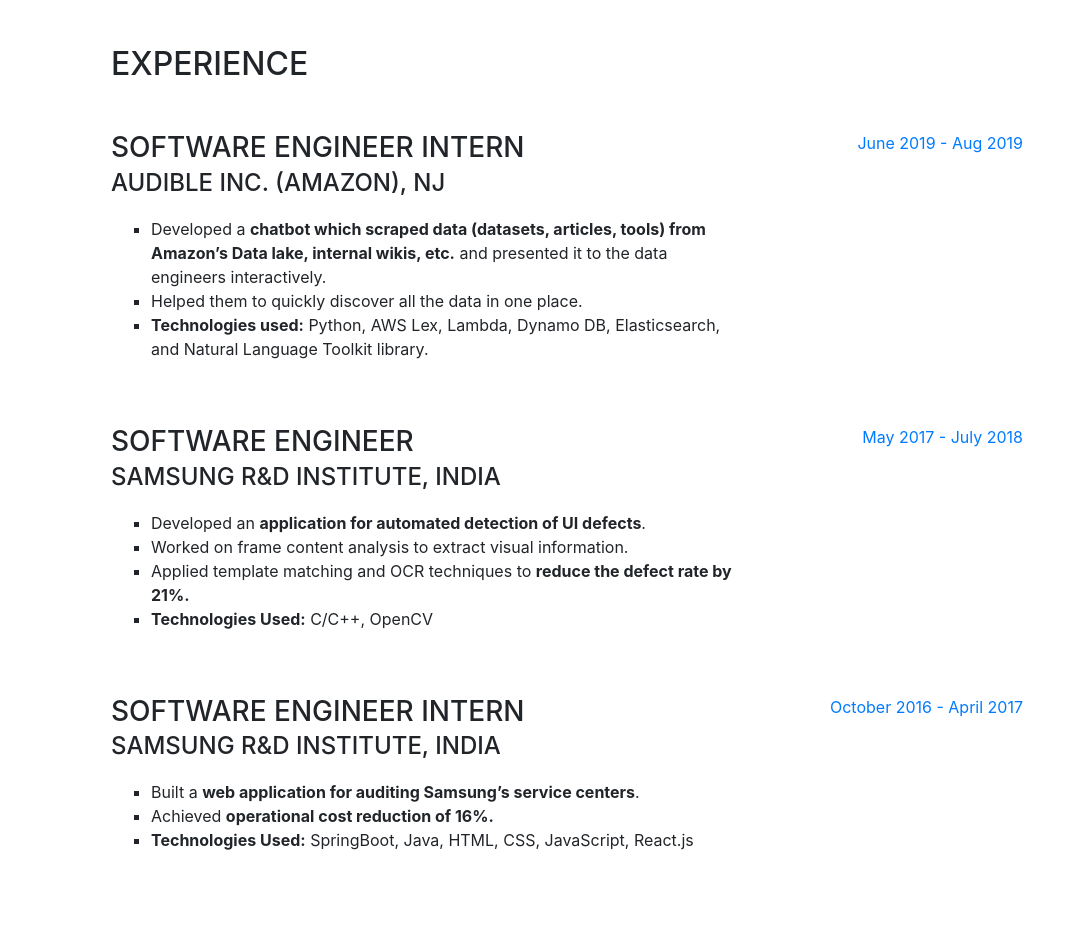
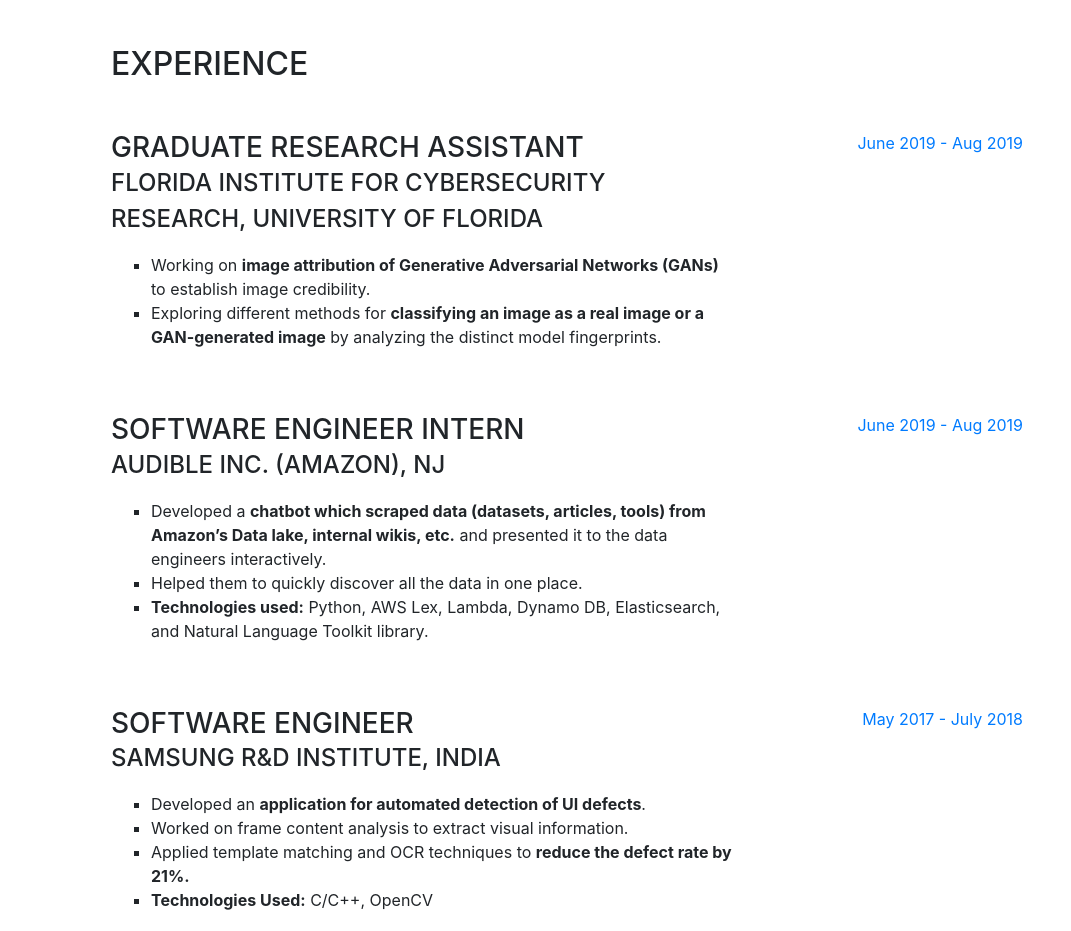
Before and after one commit to ej444/ej444.github.io, a website with bundled scripts: page index.html in a window 1280 px wide. Shown: the part 804-1735 px from the top of the page, without its empty margins (209-1280 px from the left). Built offline with nearby package versions, Linux system fonts and the light colour scheme; a web font is replaced by a local one.

Commit message:
Update index.html

```diff
--- a/index.html
+++ b/index.html
@@ -86,6 +86,23 @@
       <section class="resume-section p-3 p-lg-5 d-flex flex-column" id="experience">
         <div class="my-auto">
           <h2 class="mb-5">Experience</h2>
+
+
+	<div class="resume-item d-flex flex-column flex-md-row mb-5">
+            <div class="resume-content mr-auto">
+              <h3 class="mb-0">Graduate Research Assistant</h3>
+              <div class="subheading mb-3">Florida Institute for Cybersecurity Research, University of Florida</div>
+	<ul>
+          <li type="square">Working on <strong>image attribution of Generative Adversarial Networks (GANs)</strong> to establish image credibility.</li>
+          <li type="square">Exploring different methods for <strong>classifying an image as a real image or a GAN-generated image</strong> by analyzing the distinct model fingerprints.</li>
+        </ul>
+		</div>
+            <div class="resume-date text-md-right">
+              <span class="text-primary">June 2019 - Aug 2019</span>
+            </div>
+          </div>
+
+
 
 	<div class="resume-item d-flex flex-column flex-md-row mb-5">
             <div class="resume-content mr-auto">
```
